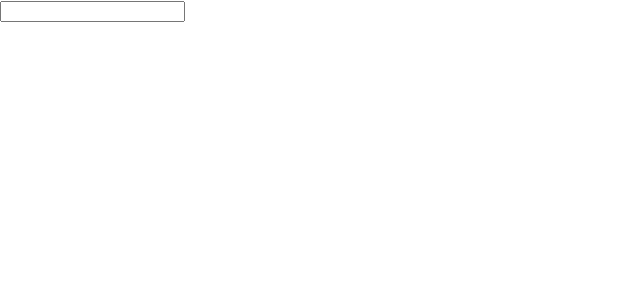
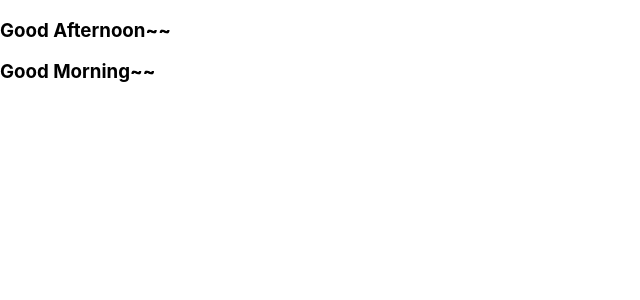
Before and after one commit to anupbaranwal/react-palyground, a React (Create React App) app: page / in a window 1280 px wide. Shown: the top 300 px of the page, without its empty margins (0-640 px from the left). Built offline with nearby package versions, Linux system fonts and the light colour scheme.

Commit message:
feat(day-1): list rendering example

```diff
--- a/src/App.js
+++ b/src/App.js
@@ -2,14 +2,9 @@ import React from "react";
 import "./App.css";
 
 const App = (props) => {
-  const handleInput = (e) => {
-    console.log(e.target.value);
-  };
+  const jsxGoodMorning = <h3>Good Morning~~</h3>;
+  const jsxGoodAfternoon = <h3>Good Afternoon~~</h3>;
 
-  return (
-    <>
-      <input type="text" onInput={handleInput} />
-    </>
-  );
+  return <>{[jsxGoodAfternoon, jsxGoodMorning]}</>;
 };
 export default App;
```
